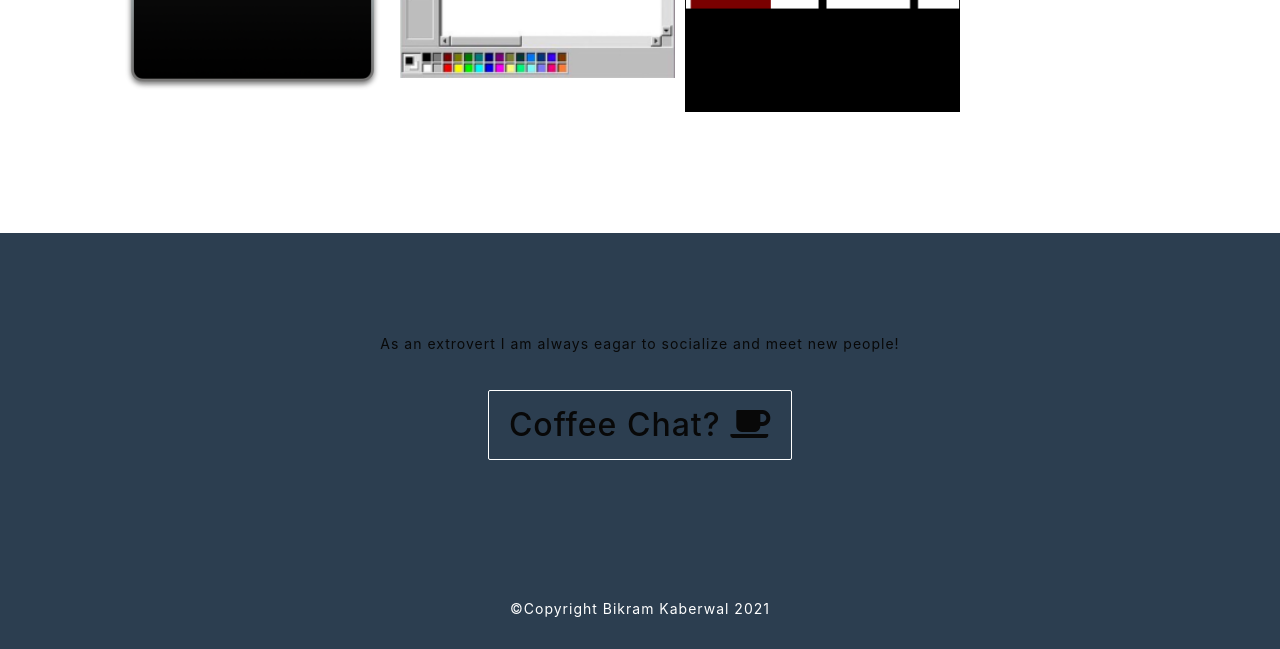
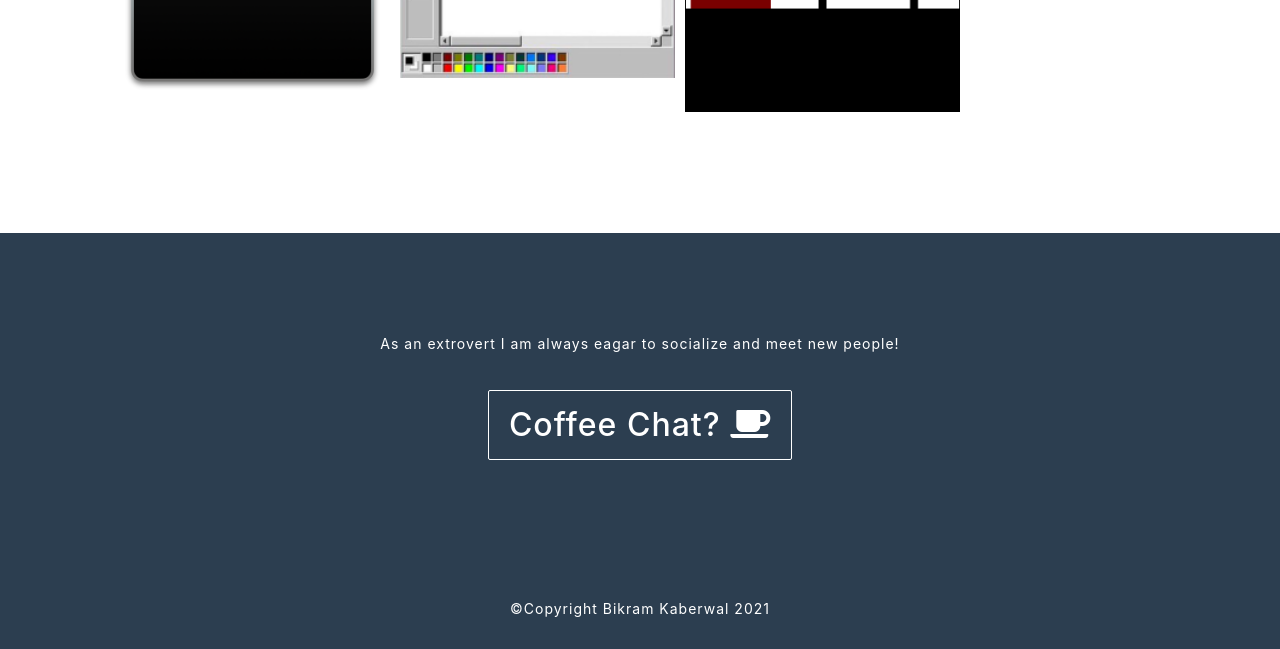
Before and after one commit to bik-kaberwal/bik-kaberwal.github.io, a plain HTML site: page index.html in a window 1280 px wide. Shown: the part 3323-3972 px from the top of the page. Drawn offline with nearby package versions, Linux system fonts and the light colour scheme.

Commit message:
Update style.css

```diff
--- a/css/style.css
+++ b/css/style.css
@@ -171,7 +171,7 @@ left:0px;
 }
 
 .contactButton {
-    color: rgb(8, 8, 8);
+    color: #fff;
     padding: 15px 20px;
     display: inline-block;
     margin-top: 20px;
@@ -185,7 +185,7 @@ left:0px;
     background-color: #fff;
 }
 .subHeading {
-    color:rgb(8, 8, 8);
+    color: #fff;
 }
 
 .filter a {
```
